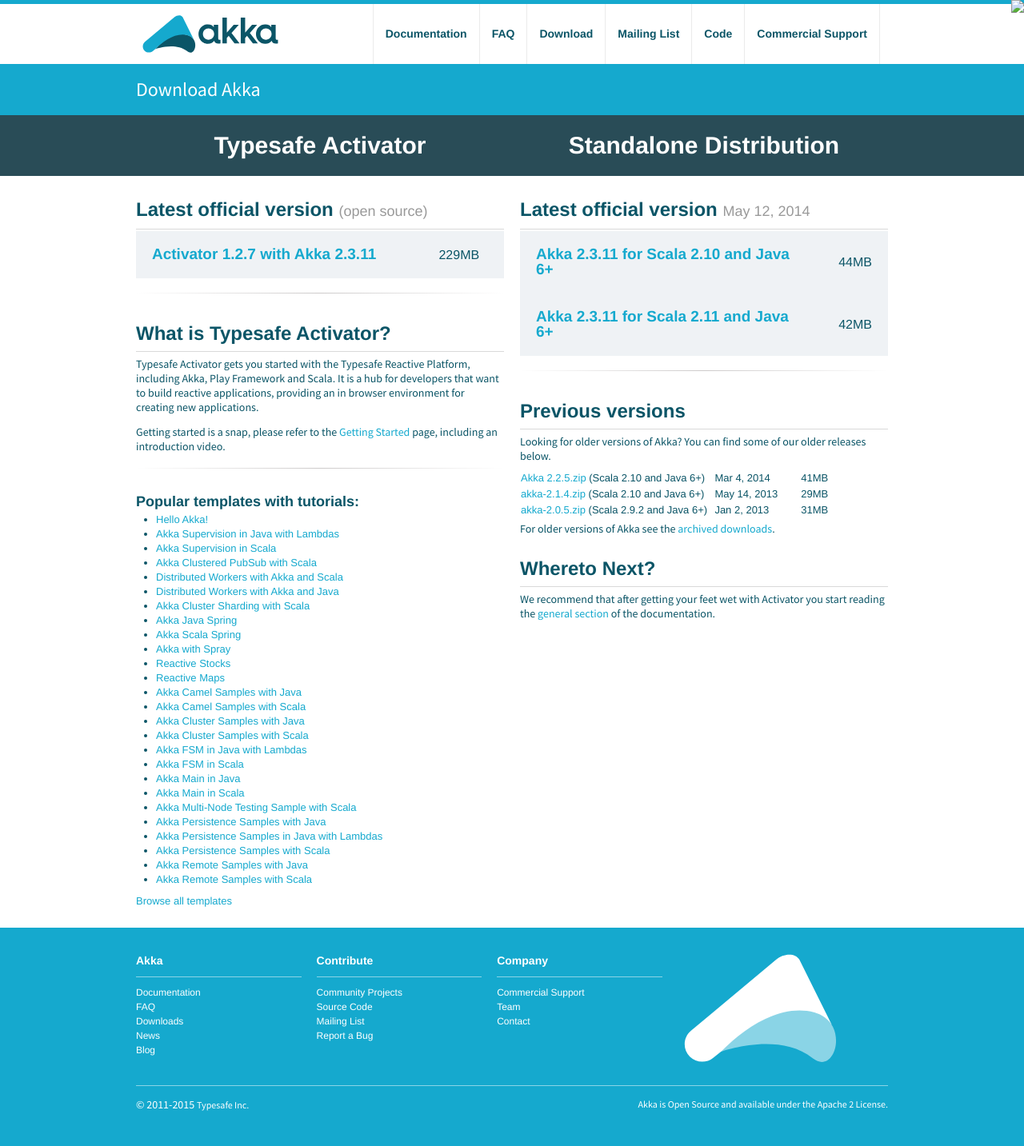
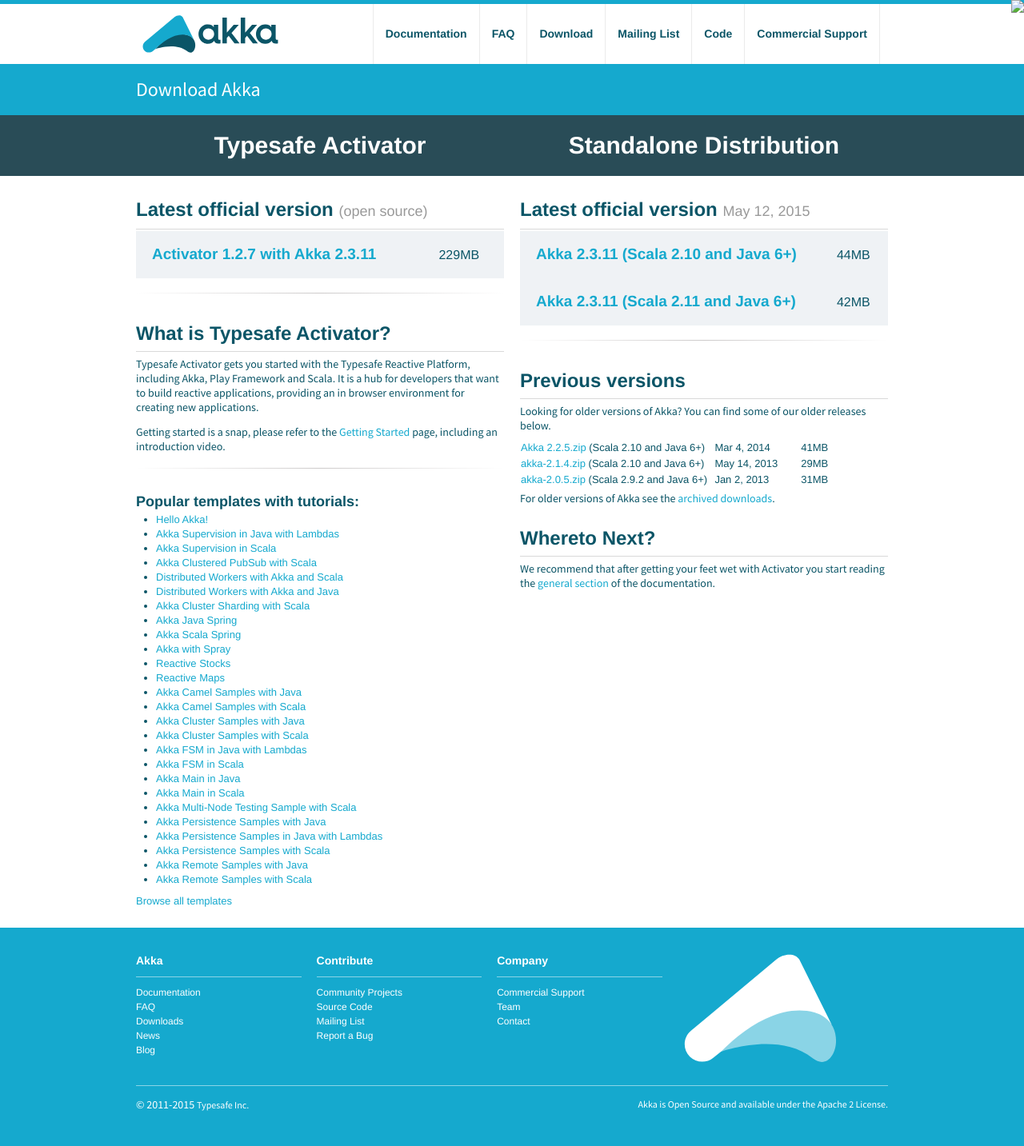
Before and after one commit to raboof/akka.github.com, a Jekyll site: the page built from downloads/index.md, in a window 1280 px wide. Shown: the whole page at 80% size. Built offline with Jekyll 4.4.1, drawn with Linux system fonts in a browser that asks for light colours.

Commit message:
fix release date of akka 2.3.11
* and layout issue

```diff
--- a/_includes/download.html
+++ b/_includes/download.html
@@ -101,11 +101,11 @@
             <div class="span6">
 
                 <div class="latest">
-                    <h2>Latest official version <small>May 12, 2014</small></h2>
+                    <h2>Latest official version <small>May 12, 2015</small></h2>
                     <table>
                         <tr>
                             <td>
-                                <a href="http://downloads.typesafe.com/akka/akka_2.10-2.3.11.zip" class="downloadStandaloneLink" data-version="2.3.11">Akka 2.3.11 for Scala 2.10 and Java 6+</a>
+                                <a href="http://downloads.typesafe.com/akka/akka_2.10-2.3.11.zip" class="downloadStandaloneLink" data-version="2.3.11">Akka 2.3.11 (Scala 2.10 and Java 6+)</a>
                             </td>
                             <td>
                                 44MB
@@ -113,7 +113,7 @@
                         </tr>
                         <tr>
                             <td>
-                                <a href="http://downloads.typesafe.com/akka/akka_2.11-2.3.11.zip" class="downloadStandaloneLink" data-version="2.3.11">Akka 2.3.11 for Scala 2.11 and Java 6+</a>
+                                <a href="http://downloads.typesafe.com/akka/akka_2.11-2.3.11.zip" class="downloadStandaloneLink" data-version="2.3.11">Akka 2.3.11 (Scala 2.11 and Java 6+)</a>
                             </td>
                             <td>
                                 42MB
```
